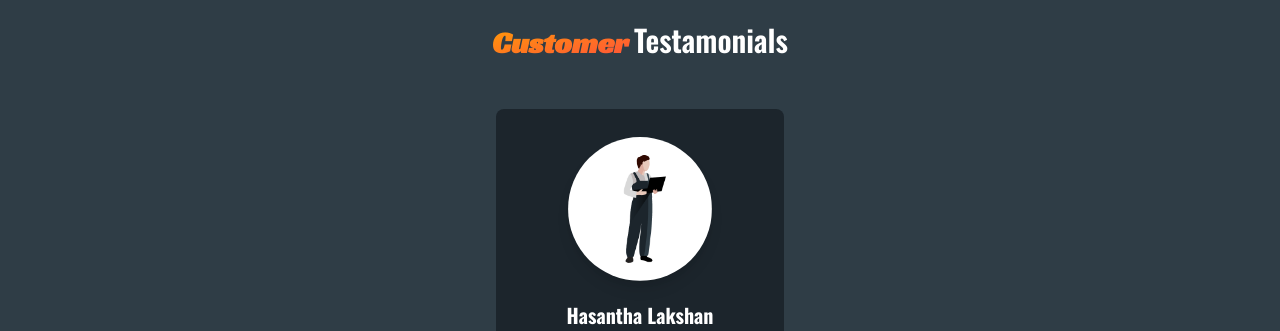
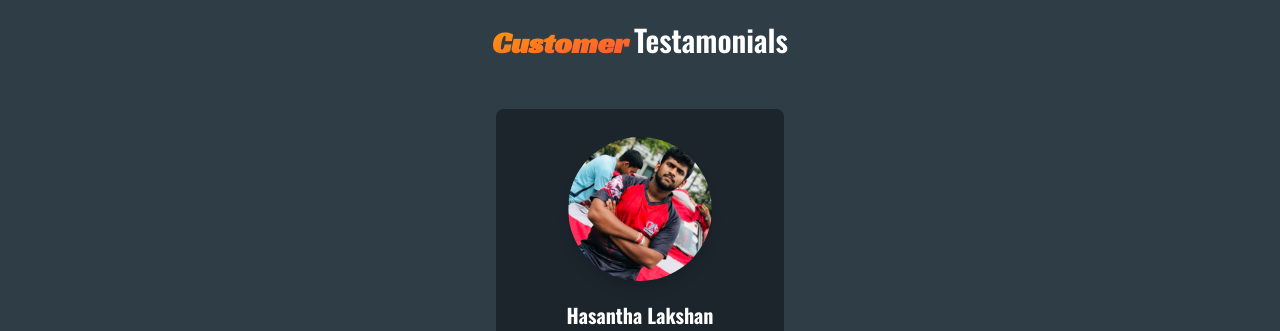
Before and after one commit to dumidu1998/autoaid-front, a React (Create React App) app: page / in a window 1280 px wide. Shown: the part 2200-2531 px from the top of the page. Built offline with nearby package versions, Linux system fonts and the light colour scheme.

Commit message:
😁😁

```diff
--- a/src/components/Atoms/TestominialContainer.js
+++ b/src/components/Atoms/TestominialContainer.js
@@ -7,7 +7,7 @@ export default function TestominialContainer(props) {
             <div className="w-72 h-80 bg-forth-0 p-7 rounded-lg">
                 <div className="text-white">
 
-                    <RoundContainer heading={props.heading} paragraph={props.paragraph} img="/imgs/icons/diognize.png" />
+                    <RoundContainer heading={props.heading} paragraph={props.paragraph} img="/imgs/hasa.png" />
                 </div>
             </div>
         </div>
```
Also changed, not shown: public/imgs/hasa.png (added).
